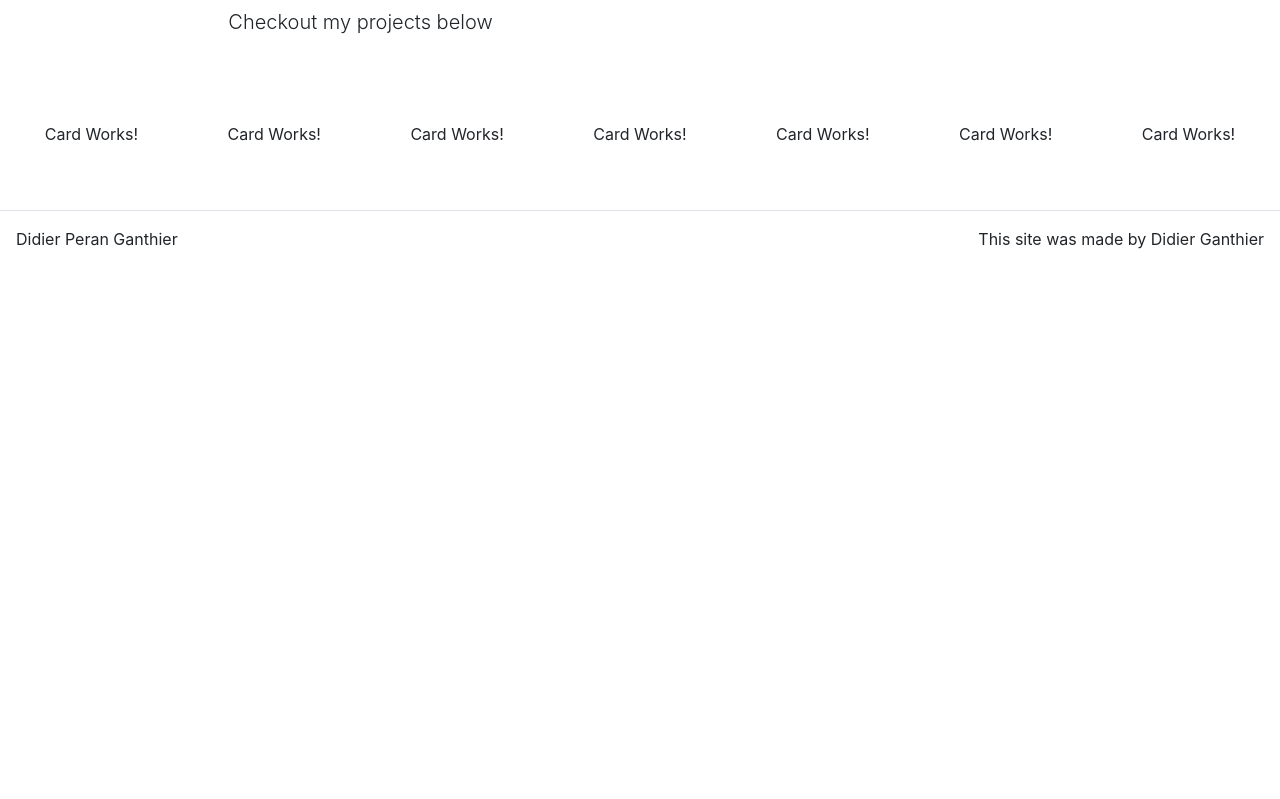
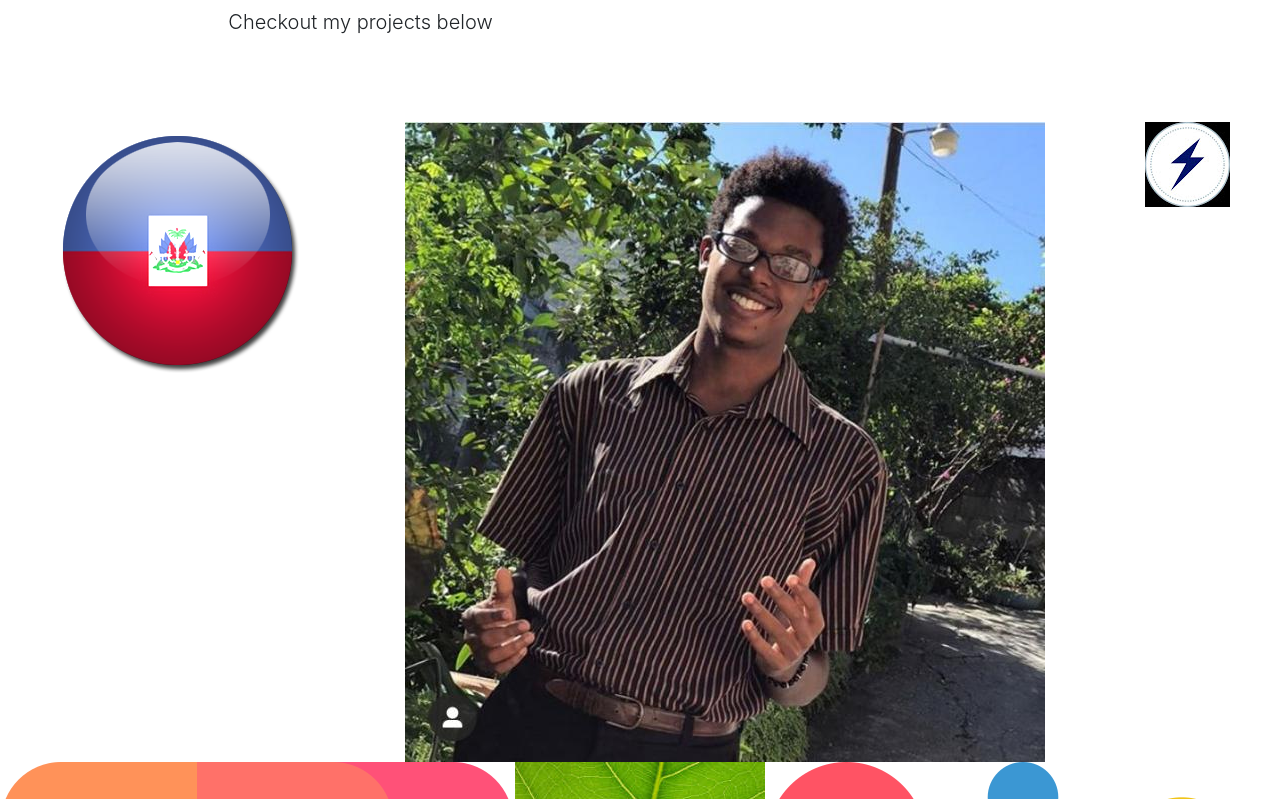
Before and after one commit to didierganthier/portfolio, a React (Create React App) app: page / in a window 1280 px wide. Shown: the part 361-1160 px from the top of the page. Before the commit the page ends 800 px from the top, so only its background shows below. Built offline with nearby package versions, Linux system fonts and the light colour scheme.

Commit message:
CardInfo designed and called in Card

```diff
--- a/src/components/Card.js
+++ b/src/components/Card.js
@@ -1,8 +1,12 @@
 import React from 'react';
+import CardInfo from '../components/CardInfo'
 
 function Card(props){
     return(
-        <p>Card Works!</p>
+        <div>
+            <img className="" src={props.item.imgSrc} alt="project"/>
+            { props.item.selected && <CardInfo title={props.item.title} subTitle={props.item.subTitle} link={props.item.link}/> }
+        </div>
     );
 }
 
--- a/src/components/CardInfo.js
+++ b/src/components/CardInfo.js
@@ -0,0 +1,9 @@
+import React from 'react';
+
+function CardInfo(props){
+    return(
+        <p>Card Info</p>
+    );
+}
+
+export default CardInfo;
```
